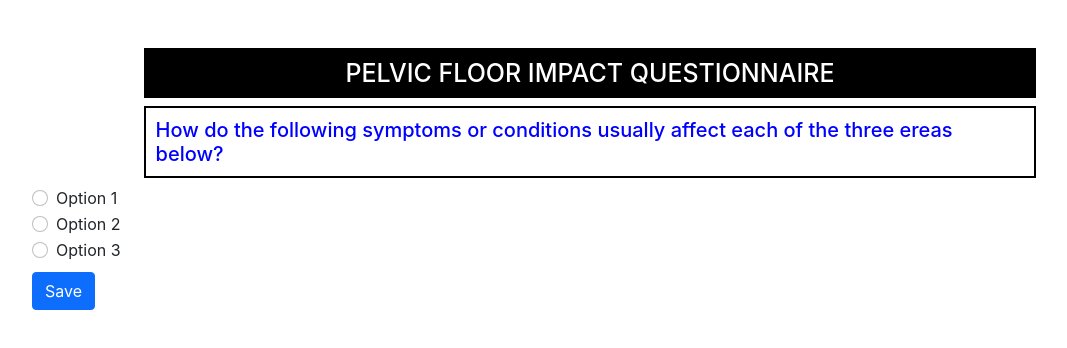
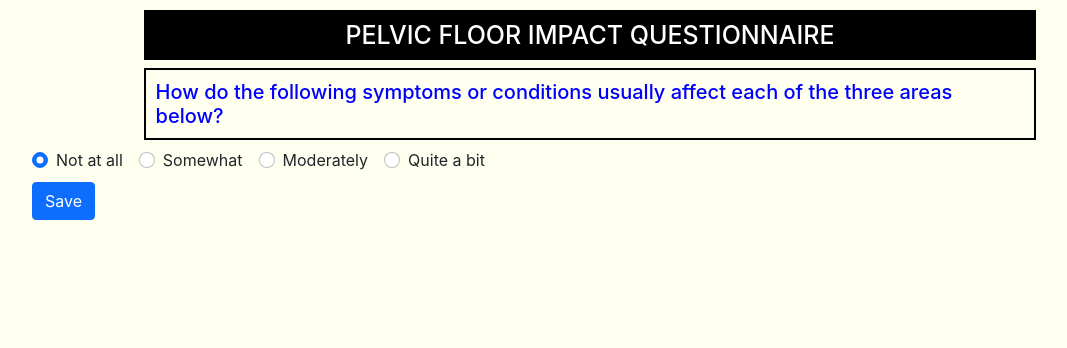
Before and after one commit to Yuzhiping00/PFIQ-7-Survey-Demo, a React (Create React App) app: page / in a window 1280 px wide. Shown: the top 348 px of the page, without its empty margins (50-1117 px from the left). Built offline with nearby package versions, Linux system fonts and the light colour scheme.

Commit message:
#2: set up scores

```diff
--- a/src/App.js
+++ b/src/App.js
@@ -5,7 +5,8 @@ class App extends Component {
   constructor(props) {
     super(props);
     this.state = {
-      selectedOption: ""
+      selectedOption: "Not at all",
+      totalScore : 0,
     };
   }
 
@@ -13,62 +14,100 @@ class App extends Component {
     this.setState({
       selectedOption: changeEvent.target.value
     });
+
+    let eachScore;
+
+    switch (this.state.selectedOption) {
+      case "Not at all":
+        eachScore =  4;
+        break;
+      case "Somewhat":
+        eachScore = 3;
+        break;
+      case "Moderately":
+        eachScore = 2;
+        break;
+      case "Quite a bit":
+        eachScore =  1;
+        break;
+      default:
+        eachScore =  0;
+    }
+
+    let sumScore = eachScore + this.state.totalScore;
+    this.setState({totalScore: sumScore });
   };
 
   handleFormSubmit = formSubmitEvent => {
     formSubmitEvent.preventDefault();
-    console.log("You have submitted:", this.state.selectedOption);
+    console.log("You have got Scores:", this.state.totalScore);
+    this.setState({totalScore:0});
   };
 
   render() {
     return (
       <div className="container">
-        <div className="row mt-5">
-          <div className="col-sm-12">
-          <div id="heading">
+        <div id="heading">
             <h1>PELVIC FLOOR IMPACT QUESTIONNAIRE</h1>
             <h2>
-                How do the following symptoms or conditions usually affect each of the three ereas below?
+                How do the following symptoms or conditions usually affect each of the three areas below?
             </h2>
           </div>
+          <div className="col-sm-12">
             <form onSubmit={this.handleFormSubmit}>
-              <div className="form-check">
+              <div className="form-check form-check-inline">
                 <label>
                   <input
                     type="radio"
                     name="react-tips"
-                    value="option1"
-                    checked={this.state.selectedOption === "option1"}
+                    value="Not at all"
+                    checked={this.state.selectedOption === "Not at all"}
                     onChange={this.handleOptionChange}
                     className="form-check-input"
                   />
-                  Option 1
+                  Not at all
                 </label>
               </div>
-              <div className="form-check">
+
+              <div className="form-check form-check-inline">
                 <label>
                   <input
                     type="radio"
                     name="react-tips"
-                    value="option2"
-                    checked={this.state.selectedOption === "option2"}
+                    value="Somewhat"
+                    checked={this.state.selectedOption === "Somewhat"}
                     onChange={this.handleOptionChange}
                     className="form-check-input"
-                  />
-                  Option 2
+                  />Somewhat
                 </label>
               </div>
-              <div className="form-check">
+
+
+              <div className="form-check form-check-inline">
                 <label>
                   <input
                     type="radio"
                     name="react-tips"
-                    value="option3"
-                    checked={this.state.selectedOption === "option3"}
+                    value="Moderately"
+                    checked={this.state.selectedOption === "Moderately"}
+                    onChange={this.handleOptionChange}
+                    className="form-check-input"
+                  />Moderately
+                </label>
+              </div>
+
+
+              <div className="form-check form-check-inline">
+                <label>
+                  <input
+                    type="radio"
+                    name="react-tips"
+                    value="Quite a bit"
+                    checked={this.state.selectedOption === "Quite a bit"}
                     onChange={this.handleOptionChange}
                     className="form-check-input"
                   />
-                  Option 3
+                 Quite a bit
                 </label>
               </div>
               <div className="form-group">
@@ -78,7 +117,6 @@ class App extends Component {
               </div>
             </form>
           </div>
-        </div>
       </div>
     );
   }
--- a/src/index.css
+++ b/src/index.css
@@ -1,10 +1,11 @@
 body {
-  margin: 0;
+  margin: 10px;
   font-family: -apple-system, BlinkMacSystemFont, 'Segoe UI', 'Roboto', 'Oxygen',
     'Ubuntu', 'Cantarell', 'Fira Sans', 'Droid Sans', 'Helvetica Neue',
     sans-serif;
   -webkit-font-smoothing: antialiased;
   -moz-osx-font-smoothing: grayscale;
+  background-color: ivory;
 }
 
 code {
```
